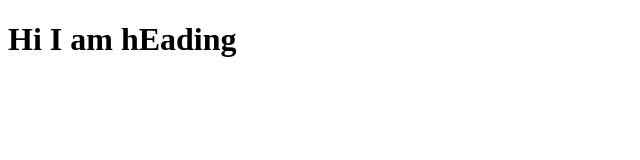
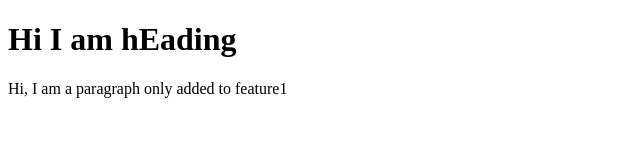
Before and after one commit to Sibtain28/gitE, a plain HTML site: page index.html in a window 1280 px wide. Shown: the whole page, without its empty margins (0-640 px from the left). Drawn offline with Linux system fonts and the light colour scheme.

Commit message:
add new feature

```diff
--- a/index.html
+++ b/index.html
@@ -7,6 +7,7 @@
 </head>
 <body>
     <h1>Hi I am hEading</h1>
+    <p>Hi, I am a paragraph only added to feature1</p>
 </h1>
 </body>
 </html>
```
